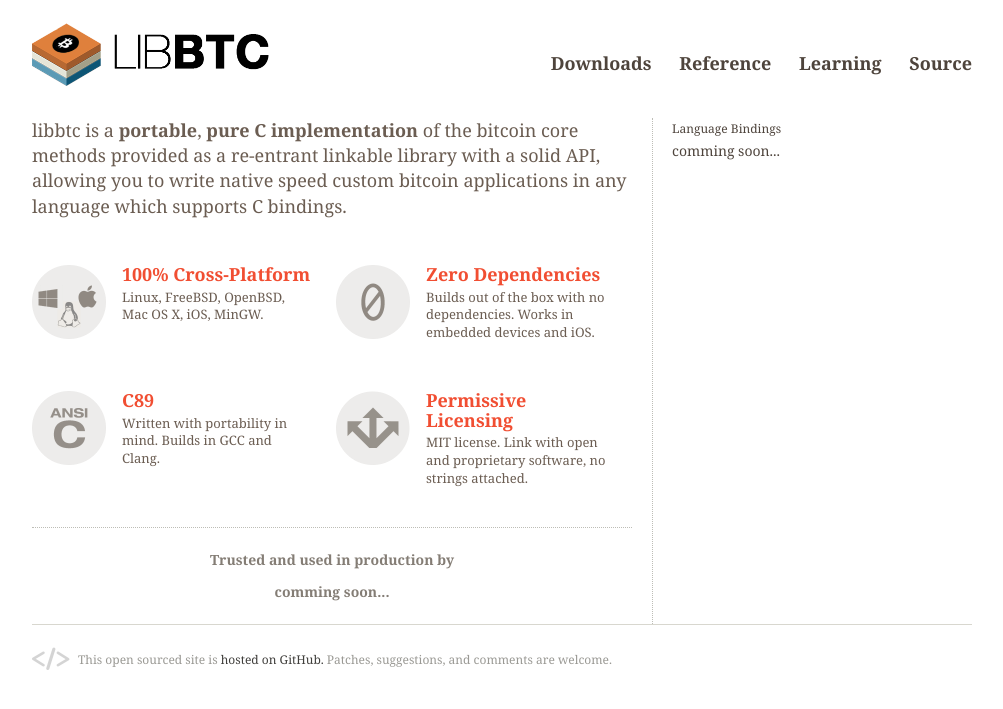
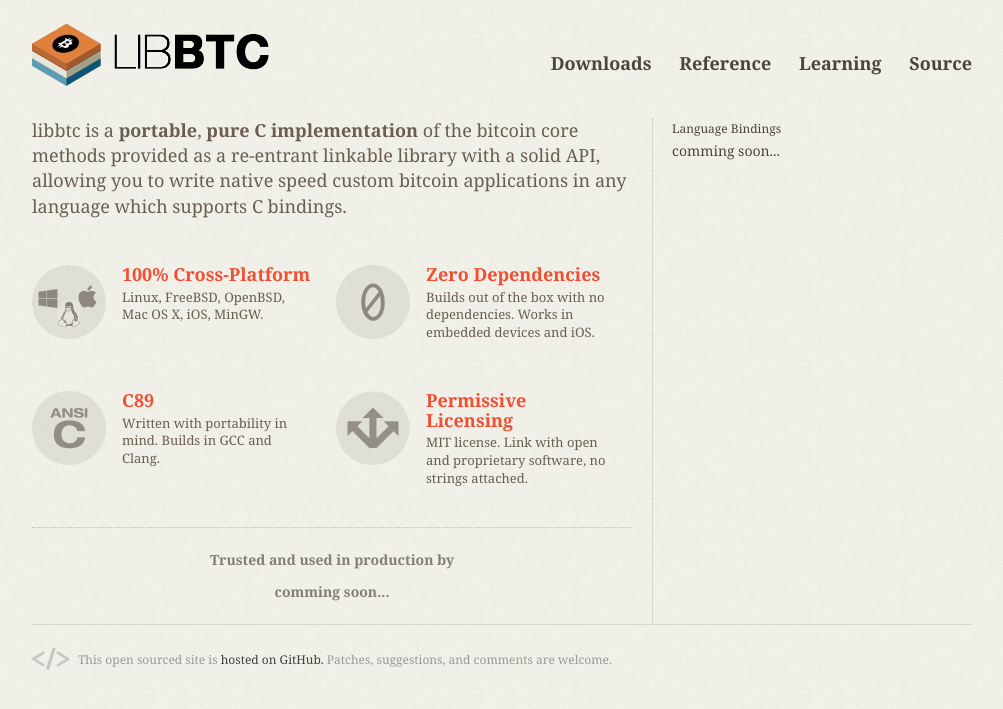
Before and after one commit to libbtc/libbtc.github.io, a Jekyll site: the page built from index.html, in a window 1280 px wide. Shown: the top 709 px of the page, without its empty margins (138-1141 px from the left). Built offline with Jekyll 4.4.1, drawn with Linux system fonts in a browser that asks for light colours; Markdown is read by kramdown in place of the engine named in the settings; comment, search, counter and statistics services are not loaded.

Commit message:
background color
Signed-off-by: Jonas Schnelli <dev@jonasschnelli.ch>

```diff
--- a/css/libbtc.css
+++ b/css/libbtc.css
@@ -1469,7 +1469,7 @@ body {
   line-height: 22px;
   font-family: "adelle", Georgia, "Times New Roman", serif;
   color: #4e443c;
-  background: #fff;
+  background: #f0efe7 url(/images/bg/body.jpg);
 }
 
 
```
